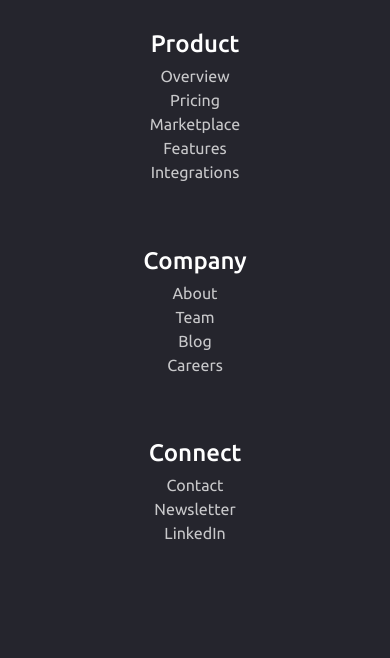
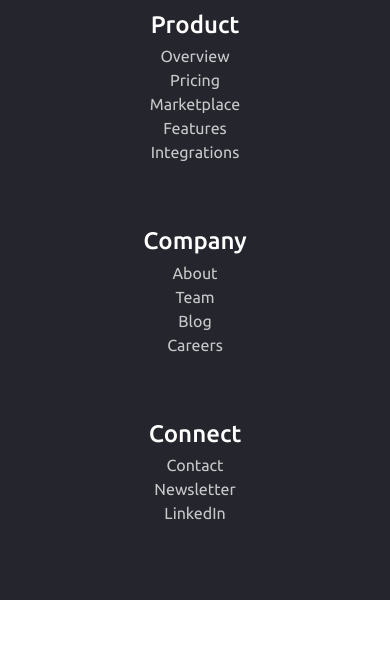
Before and after one commit to claire-illustrates/blogr, a plain HTML site: page index.html in a window 390 px wide. Shown: the part 3329-3987 px from the top of the page. After the commit the page ends 3929 px from the top, so only its background shows below. Drawn offline with nearby package versions, Linux system fonts and the light colour scheme; a script that the page names is missing.

Commit message:
Update styles.css

```diff
--- a/styles.css
+++ b/styles.css
@@ -684,11 +684,7 @@ ul {
   /* Footer */
 
   .footer {
-    padding: 25% 0 0;
-  }
-
-  .footer-links {
-    padding-bottom: 15%;
+    padding: 20% 0 5%;
   }
 
   .logo {
```
